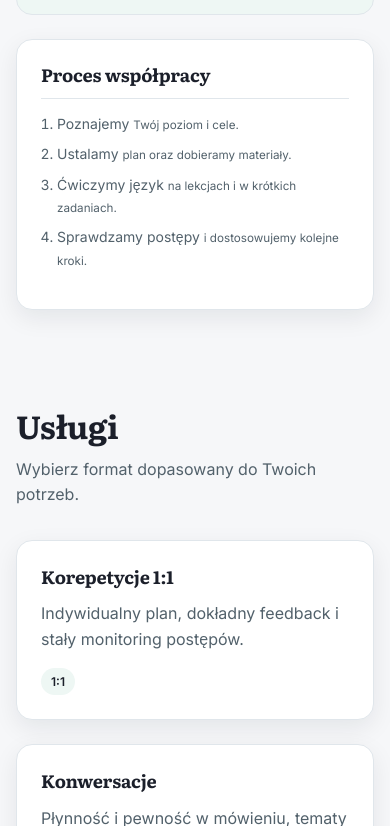
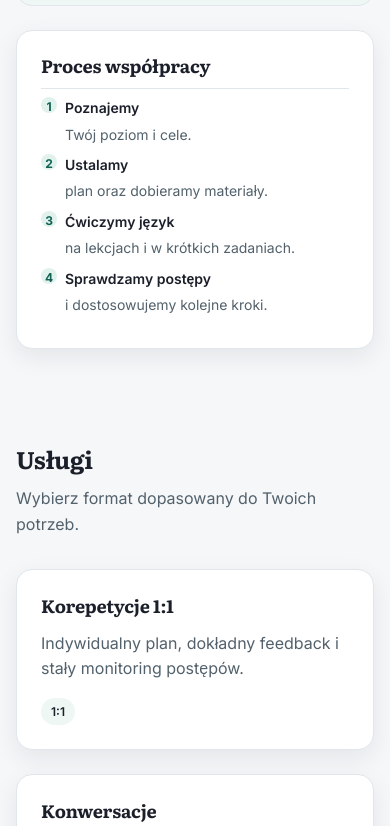
Before and after one commit to KPKrol85/education-pr01-laurenenglish, a website with bundled scripts: page index.html in a window 390 px wide. Shown: the part 1889-2715 px from the top of the page. Built offline with nearby package versions, Linux system fonts and the light colour scheme.

Commit message:
Refine shared step list styling
* reuse one numbered-step pattern across hero and collaboration process
* preserve semantic ordered lists and existing step content
* keep 24px hero markers with a subtler 16px timeline variant
* tighten compact spacing and improve long-line wrapping
* preserve responsive behavior across themes and viewport sizes

```diff
--- a/css/components/lists.css
+++ b/css/components/lists.css
@@ -26,12 +26,66 @@
   border-bottom: var(--size-1px) solid var(--color-border);
 }
 
+.hero__process-list,
 .timeline__list {
   display: grid;
   gap: var(--space-xs);
-  padding-left: var(--space-md);
+  margin: 0;
+  padding: var(--space-xs) 0;
+  list-style: none;
+  counter-reset: process-step;
+}
+
+.hero__process-item,
+.timeline__item {
+  display: grid;
+  grid-template-columns: var(--space-lg) minmax(0, 1fr);
+  gap: var(--space-sm);
+  align-items: start;
+  counter-increment: process-step;
+}
+
+.hero__process-item::before,
+.timeline__item::before {
+  content: counter(process-step);
+  display: grid;
+  place-items: center;
+  width: var(--space-lg);
+  height: var(--space-lg);
+  border-radius: var(--radius-pill);
+  background: var(--color-interactive-surface);
+  color: var(--color-primary-dark);
+  font-size: var(--text-xs);
+  font-weight: 700;
+}
+
+.timeline__list {
   color: var(--color-text-muted);
   font-size: var(--text-sm);
+}
+
+.timeline__item {
+  grid-template-columns: var(--space-md) minmax(0, 1fr);
+  gap: var(--space-2xs) var(--space-xs);
+}
+
+.timeline__item::before {
+  width: var(--space-md);
+  height: var(--space-md);
+}
+
+.timeline__item > span,
+.timeline__item > small {
+  grid-column: 2;
+}
+
+.timeline__item > span {
+  color: var(--color-text);
+  font-weight: 600;
+}
+
+.timeline__item > small {
+  font-size: inherit;
 }
 
 .progress {
--- a/css/sections/hero.css
+++ b/css/sections/hero.css
@@ -105,33 +105,7 @@
 }
 
 .hero__process-list {
-  display: grid;
-  gap: var(--space-xs);
   font-size: var(--text-sm);
-  padding: var(--space-xs) 0;
-  list-style: none;
-  counter-reset: hero-process;
-}
-
-.hero__process-item {
-  display: grid;
-  grid-template-columns: var(--space-lg) minmax(0, 1fr);
-  gap: var(--space-sm);
-  align-items: start;
-  counter-increment: hero-process;
-}
-
-.hero__process-item::before {
-  content: counter(hero-process);
-  display: grid;
-  place-items: center;
-  width: var(--space-lg);
-  height: var(--space-lg);
-  border-radius: var(--radius-pill);
-  background: var(--color-interactive-surface);
-  color: var(--color-primary-dark);
-  font-size: var(--text-xs);
-  font-weight: 700;
 }
 
 .hero__process-link {
--- a/css/utilities/utilities.css
+++ b/css/utilities/utilities.css
@@ -30,7 +30,7 @@
 }
 
 .section__title {
-  font-size: var(--text-2xl);
+  font-size: var(--text-xl);
   line-height: 1.2;
   margin: 0 0 var(--space-sm);
 }
@@ -77,6 +77,10 @@
     margin-bottom: var(--space-2xl);
   }
 
+  .section__title {
+  font-size: var(--text-2xl);
+}
+
   .grid--cards,
   .grid--resources,
   .grid--testimonials {
```
